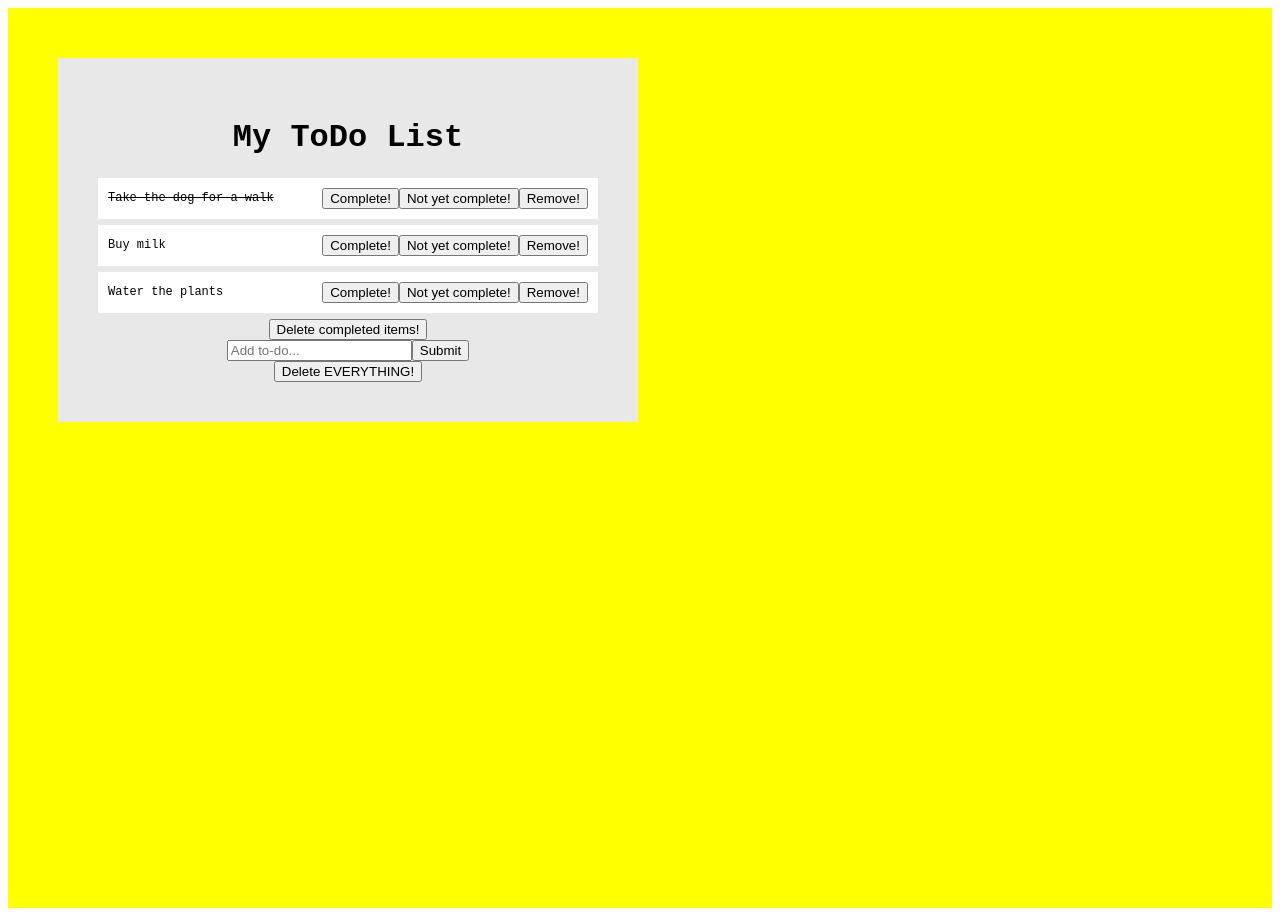
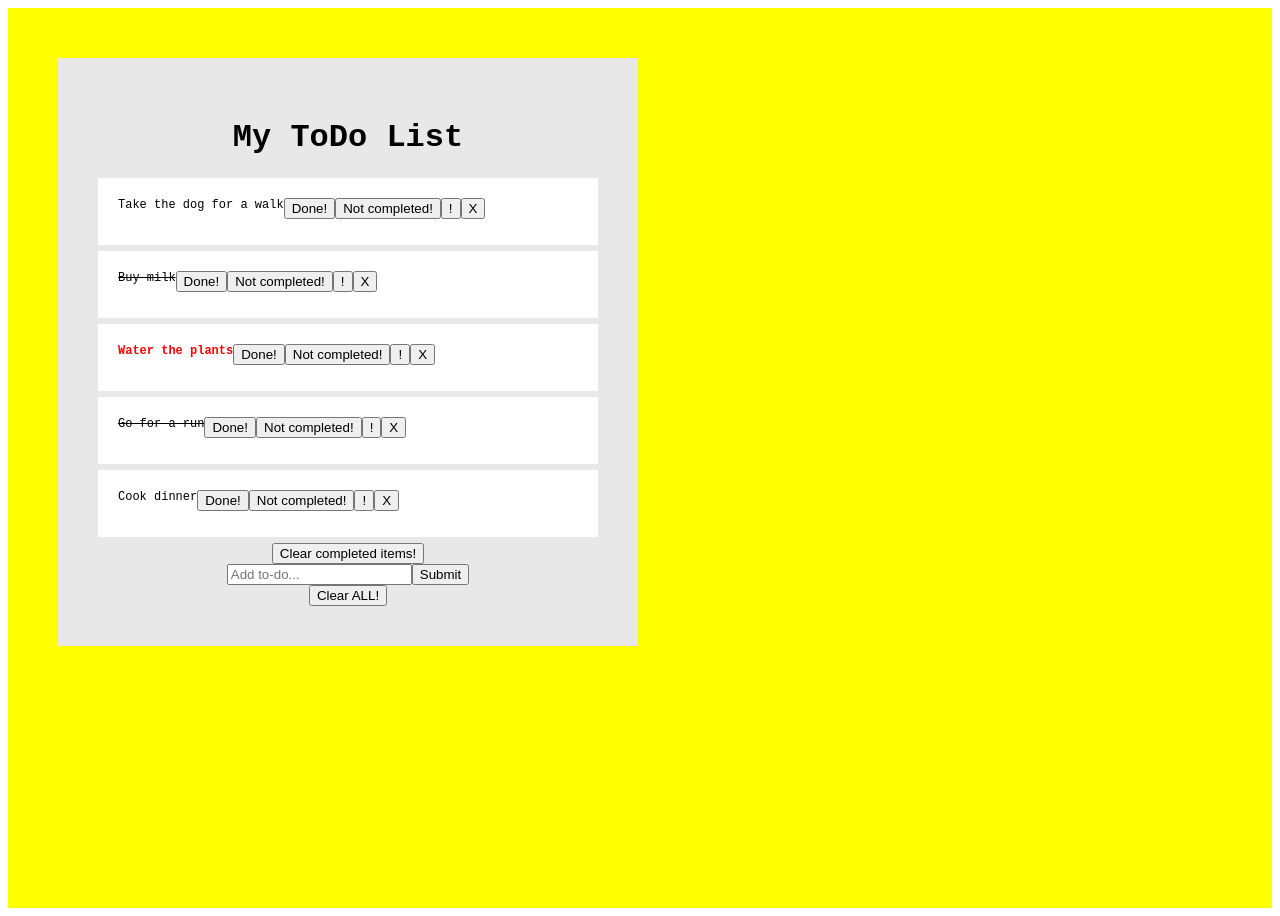
Before and after one commit to Angela11223344/todo-list, a React (Vite) app: page / in a window 1280 px wide. Built offline with nearby package versions, Linux system fonts and the light colour scheme.

Commit message:
Added isImportant button

```diff
--- a/src/App.jsx
+++ b/src/App.jsx
@@ -20,9 +20,12 @@ function App() {
 
     //State
     const [todos, setTodos] = useState([
-      { text: "Take the dog for a walk", isCompleted: true },
-      { text: "Buy milk", isCompleted: false },
-      { text: "Water the plants", isCompleted: false },
+      { text: "Take the dog for a walk", isCompleted: false, isImportant: false },
+      { text: "Buy milk", isCompleted: true, isImportant: false },
+      { text: "Water the plants", isCompleted: false, isImportant: true },
+      { text: "Go for a run", isCompleted: true, isImportant: false },
+      { text: "Cook dinner", isCompleted: false, isImportant: false }
+
     ]);
 
     //Actions
@@ -40,6 +43,12 @@ function App() {
     const notComplete = (index) => {
       const newTodos = [...todos];
       newTodos[index].isCompleted = false;
+      setTodos(newTodos);
+    }
+
+    const importantTodo = (index) => {
+      const newTodos = [...todos];
+      newTodos[index].isImportant = true;
       setTodos(newTodos);
     }
 
@@ -81,6 +90,7 @@ function App() {
           index={index}
           completeTodo={completeTodo}
           notComplete={notComplete}
+          importantTodo={importantTodo}
           removeTodo={removeTodo}
           //updateRank={newRanking}
           //rankMax={todos.length}
--- a/src/components/ToDoForm/ToDoForm.jsx
+++ b/src/components/ToDoForm/ToDoForm.jsx
@@ -31,7 +31,7 @@ function ToDoForm(props) {
                 onChange={(event) => setTodo(event.target.value)}/>
                 <button>Submit</button>
         </form>
-        <button onClick={() => deleteAll()}>Delete EVERYTHING!</button>
+        <button onClick={() => deleteAll()}>Clear ALL!</button>
         </>
     );
 }
--- a/src/components/ToDoItem/ToDoItem.css
+++ b/src/components/ToDoItem/ToDoItem.css
@@ -4,7 +4,6 @@
     font-size: 12px;
     margin-bottom: 6px;
     display: flex;
-    align-items: center;
     justify-content: space-between;
     font-family: 'Courier New', Courier, monospace;
 }
@@ -12,3 +11,8 @@
 .complete {
     text-decoration: line-through;
 }
+
+.important {
+    color: red;
+    font-weight: bold;
+}
--- a/src/components/ToDoItem/ToDoItem.jsx
+++ b/src/components/ToDoItem/ToDoItem.jsx
@@ -8,16 +8,19 @@ import "./ToDoItem.css";
 //     const { todo, index, completeTodo, removeTodo, notComplete, updateRank } = props;
 
 function ToDoItem(props) {
-        const { todo, index, completeTodo, removeTodo, notComplete } = props;
+        const { todo, index, completeTodo, notComplete, importantTodo, removeTodo } = props;
 
     return (
         <div className={`todo ${todo.isCompleted ? "complete" : ""}`}>
+        <div className={`isImportant, todo ${todo.isImportant ? "important" : ""}`}>
             {todo.text}
         <div>
-        <button onClick={() => completeTodo(index)}>Complete!</button>
-        <button onClick={() => notComplete(index)}>Not yet complete!</button>
-        <button onClick={() => removeTodo(index)}>Remove!</button>
+        <button onClick={() => completeTodo(index)}>Done!</button>
+        <button onClick={() => notComplete(index)}>Not completed!</button>
+        <button onClick={() => importantTodo(index)}>!</button>
+        <button onClick={() => removeTodo(index)}>X</button>
         {/* <select onChange={(event) => updateRank (index, event.target.value)}></select> */}
+        </div>
         </div>
         </div>
     );
--- a/src/components/ToDoList/ToDoList.jsx
+++ b/src/components/ToDoList/ToDoList.jsx
@@ -8,7 +8,7 @@ function ToDoList(props) {
 
     return (
         <div>
-        <button onClick={() => deleteCompleted(index)}>Delete completed items!</button>
+        <button onClick={() => deleteCompleted(index)}>Clear completed items!</button>
         </div>
     );
 }
```
